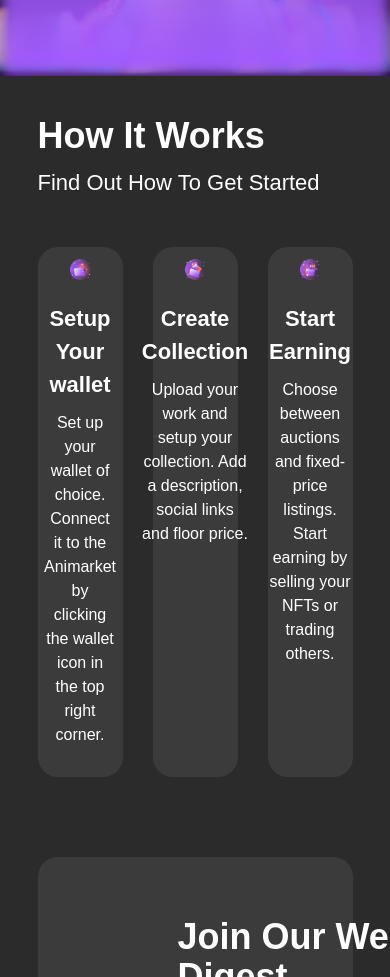
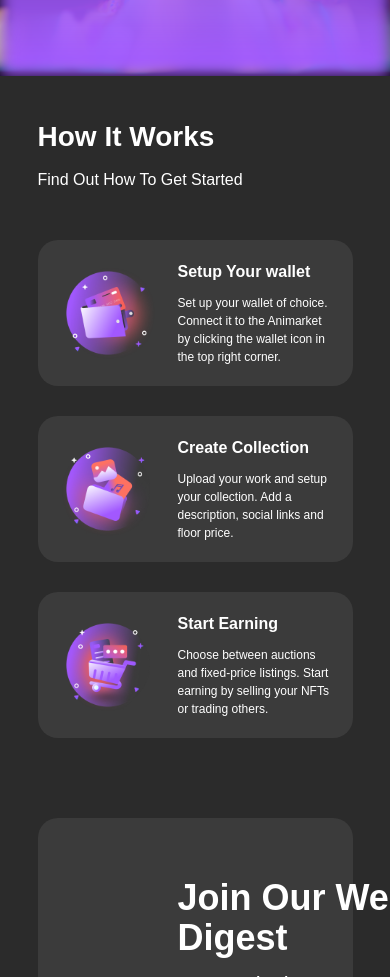
Before and after one commit to VyD1nk1902/NFT-Marketplace, a React (Vite) app: page / in a window 390 px wide. Shown: the part 7848-8825 px from the top of the page. Built offline with nearby package versions, Linux system fonts and the light colour scheme; grey boxes are pictures that could not be loaded.

Commit message:
Reponsive for HowItWork module. Im using reponsive hook and dynamic padding by breakpoint

```diff
--- a/src/modules/Homepage/HowItWorks.tsx
+++ b/src/modules/Homepage/HowItWorks.tsx
@@ -5,6 +5,7 @@ import Collection2x from "@assets/Homepage/HowItWorks/Create Collection Icon@2x.
 import Earning from "@assets/Homepage/HowItWorks/Start Earning Icon.png";
 import Earning2x from "@assets/Homepage/HowItWorks/Start Earning Icon@2x.png";
 import { v4 as uuidv4 } from "uuid";
+import { useReponsive } from "@hooks/useReponsive";
 
 const HowItWorks = () => {
   const HIWCarData = [
@@ -30,23 +31,72 @@ const HowItWorks = () => {
       desc: "Choose between auctions and fixed-price listings. Start earning by selling your NFTs or trading others.",
     },
   ];
+
+  const { isMobile: Mobile, isTablet: Tablet, isDesktop: Desktop } = useReponsive();
+
+  let pxClass = "";
+  if (Mobile) pxClass = "p-5";
+  if (Tablet) pxClass = "pt-2.5 pb-[30px] px-5";
+  if (Desktop) pxClass = "pt-2.5 pb-[30px] px-[30px]";
+
   return (
     <section className="content-wrapper flex flex-col gap-12">
       <div className="flex flex-col gap-2.5">
-        <h3 className="capitalize">How it works</h3>
-        <p className="text-[22px] capitalize ">Find out how to get started</p>
+        {Desktop ? <h3 className="capitalize">How it works</h3> : <h4 className="capitalize">How it works</h4>}
+        {Desktop ? (
+          <p className="text-[22px] capitalize ">Find out how to get started</p>
+        ) : (
+          <p className="text-base capitalize ">Find out how to get started</p>
+        )}
       </div>
-      <div className="grid grid-cols-3 gap-[30px]">
+      <div className="grid sm:grid-cols-3 grid-cols-1 gap-[30px]">
         {HIWCarData.map((item) => (
           <div
             key={item.id}
-            className="flex flex-col gap-5 items-center pt-2.5 pb-[30px] px-[30px] bg-bg-secondary rounded-[20px]"
+            className={`flex sm:flex-col gap-5 ${pxClass}  items-center bg-bg-secondary rounded-[20px]`}
           >
-            <img src={item.img} srcSet={`${item.img} 1x, ${item.img2x} 2x`} alt="" />
-            <div className="text-center flex flex-col gap-2.5">
-              <h5>{item.title}</h5>
-              <p>{item.desc}</p>
-            </div>
+            {Desktop && (
+              <>
+                <img
+                  src={item.img}
+                  srcSet={`${item.img} 1x, ${item.img2x} 2x`}
+                  className="w-[250px] h-[250px]"
+                  alt=""
+                />
+                <div className="text-center flex flex-col gap-2.5">
+                  <h5>{item.title}</h5>
+                  <p>{item.desc}</p>
+                </div>
+              </>
+            )}
+            {Tablet && (
+              <>
+                <img
+                  src={item.img}
+                  srcSet={`${item.img} 1x, ${item.img2x} 2x`}
+                  className="w-[160px] h-[160px]"
+                  alt=""
+                />
+                <div className="text-center flex flex-col gap-2.5">
+                  <p className="font-[600]">{item.title}</p>
+                  <p className="text-[12px]">{item.desc}</p>
+                </div>
+              </>
+            )}
+            {Mobile && (
+              <>
+                <img
+                  src={item.img}
+                  srcSet={`${item.img} 1x, ${item.img2x} 2x`}
+                  className="w-[100px] h-[100px]"
+                  alt=""
+                />
+                <div className=" flex flex-col gap-2.5">
+                  <p className="font-[600]">{item.title}</p>
+                  <p className="text-[12px]">{item.desc}</p>
+                </div>
+              </>
+            )}
           </div>
         ))}
       </div>
```
